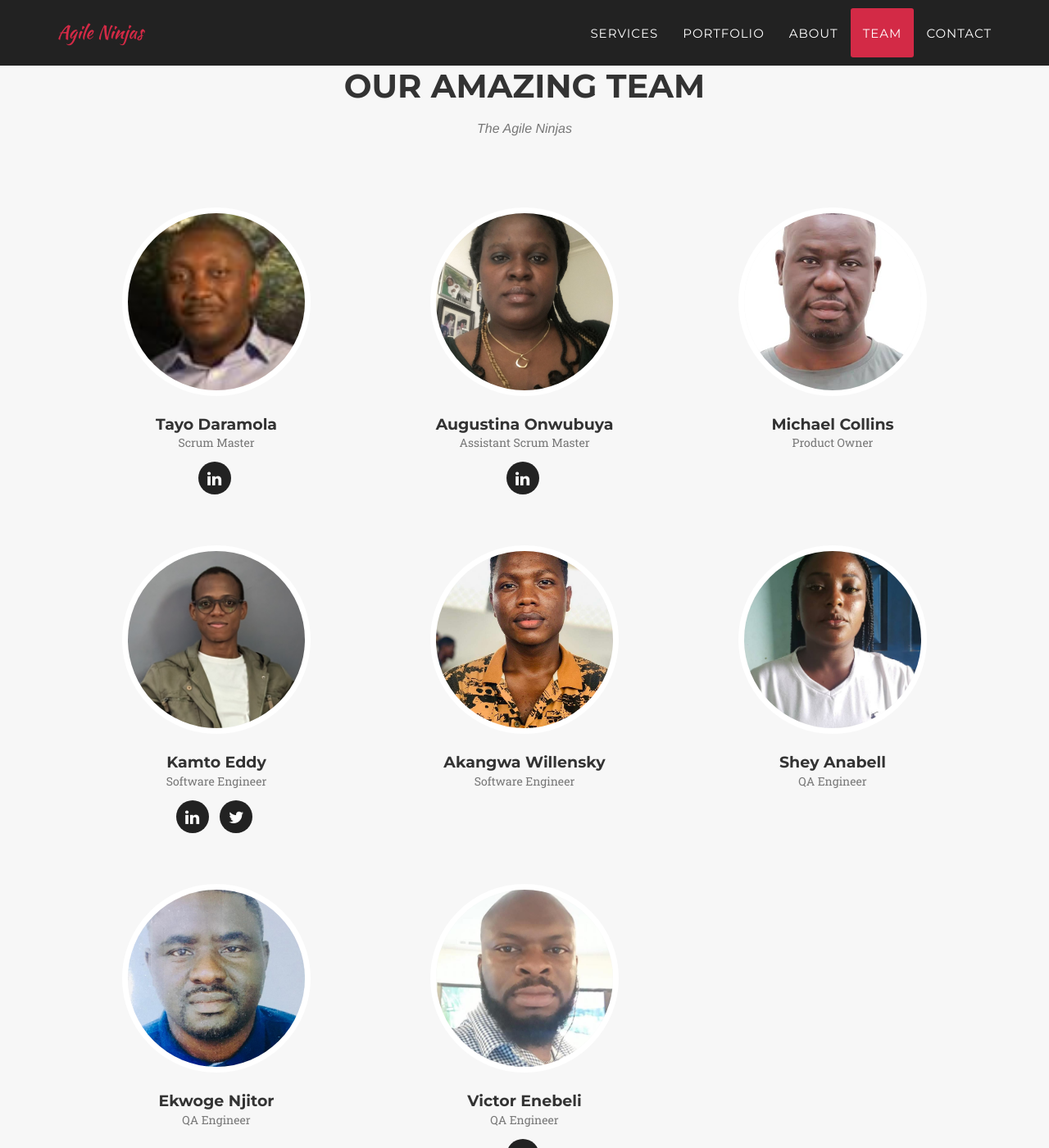
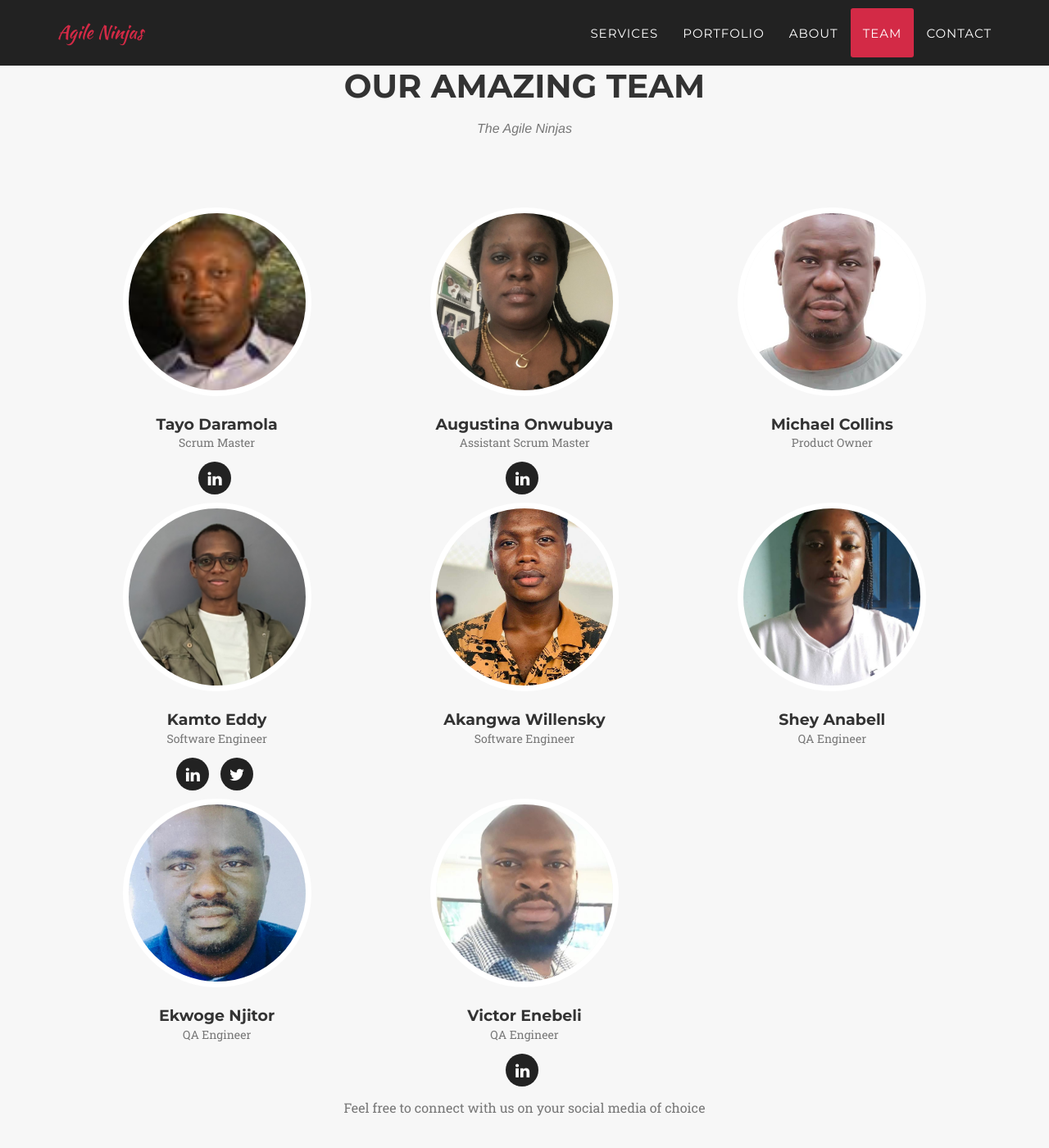
Before and after one commit to kamtoeddy/agile-ninjas, a Jekyll site: the page built from index.html, in a window 1280 px wide and 1400 px high, scrolled down 4805 px. Shown: the whole window at 82% size. Built offline with Jekyll 4.4.1, drawn with Linux system fonts in a browser that asks for light colours; some web fonts are replaced.

Commit message:
feat: updated spacing in team section

```diff
--- a/_includes/css/agency.css
+++ b/_includes/css/agency.css
@@ -642,7 +642,7 @@ section h3.section-subheading {
     grid-template-columns: 1fr;
     justify-items: center;
 
-    gap: 12px;
+    gap: 1rem;
 }
 
 @media(min-width:768px) {
@@ -652,7 +652,6 @@ section h3.section-subheading {
 }
 
 .team-member {
-    margin-bottom: 50px;
     text-align: center;
 }
 
```
